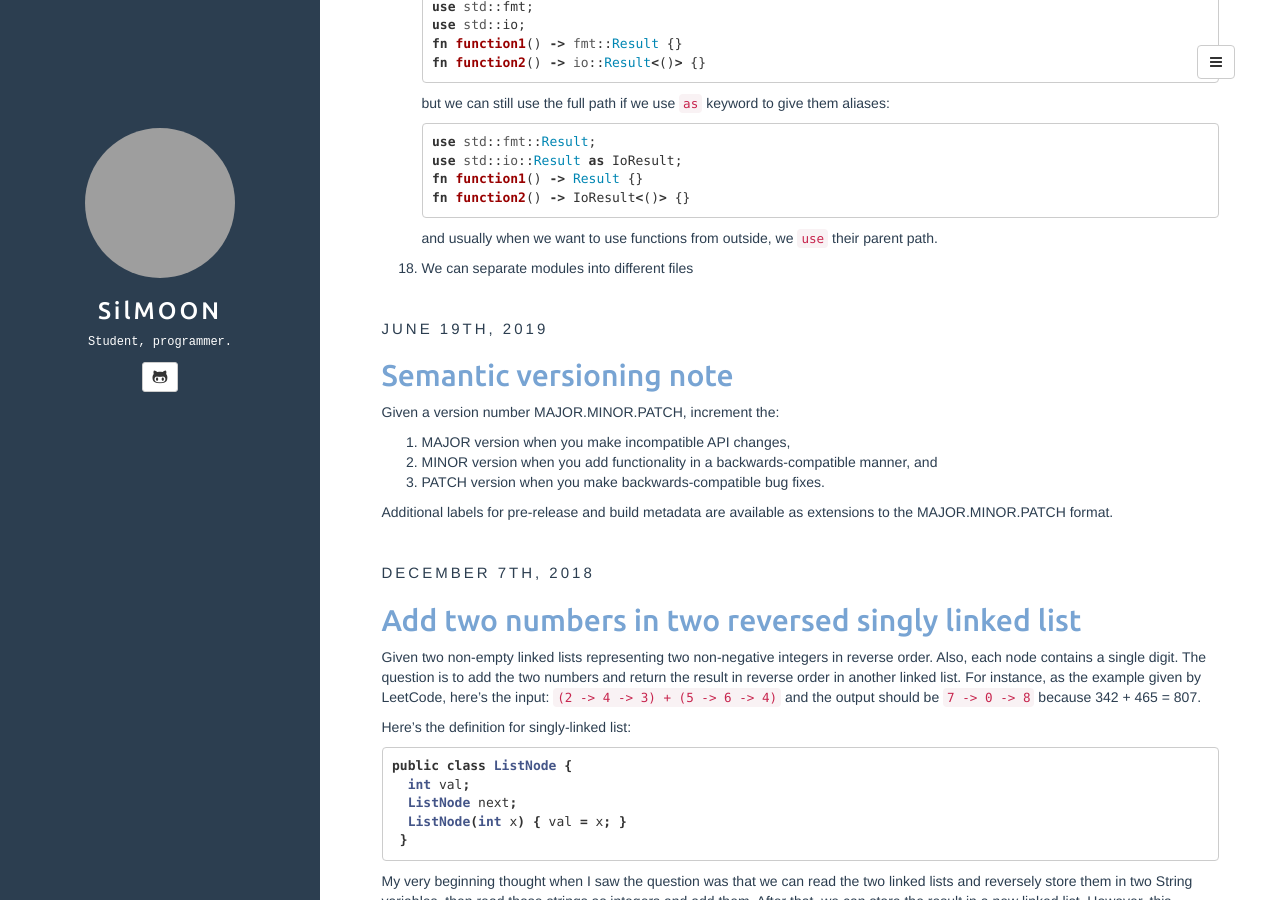
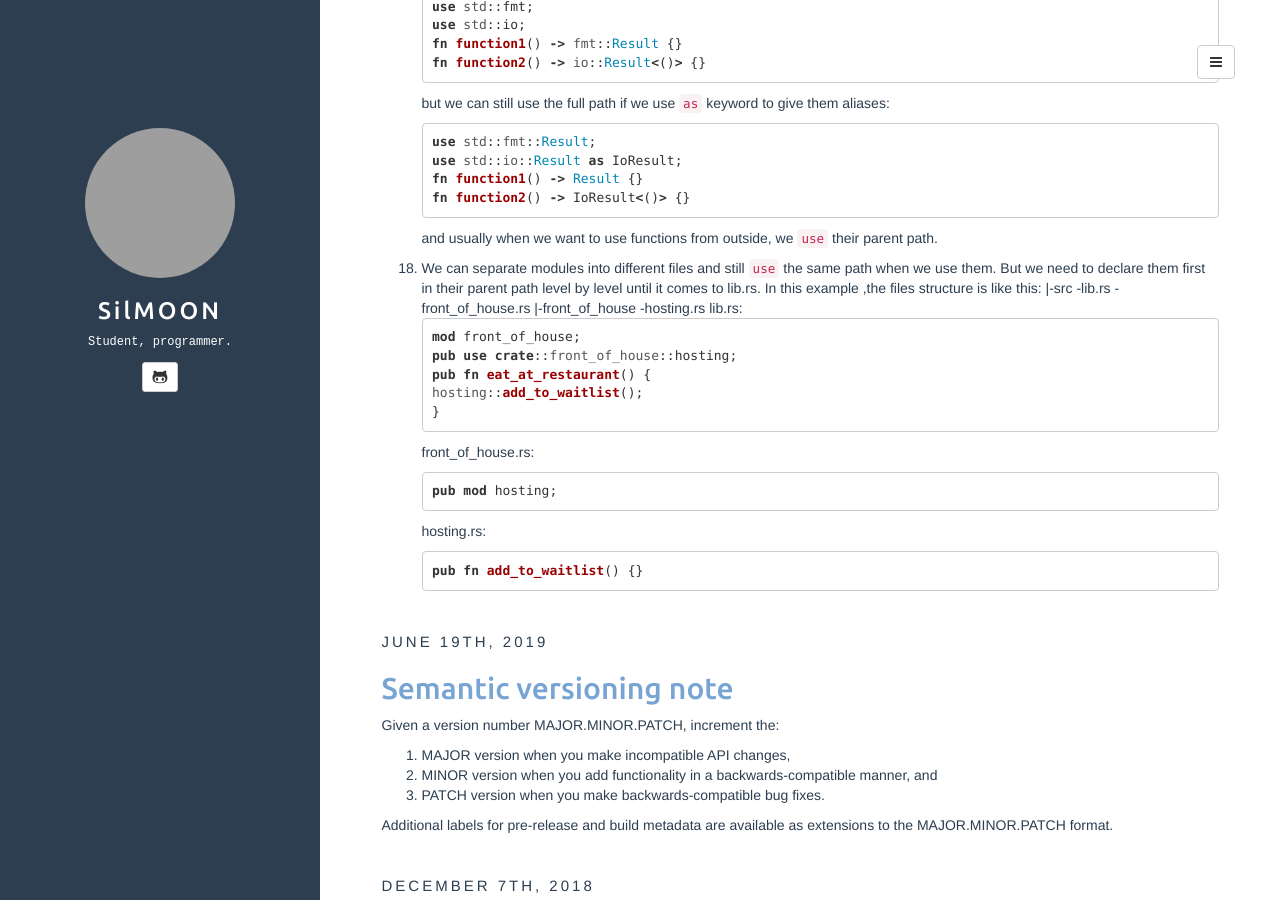
Before and after one commit to SilMOON/silmoon.github.io, a Jekyll site: the page built from index.html, in a window 1280 px wide and 900 px high, scrolled down 2887 px. Built offline with Jekyll 4.4.1, drawn with Linux system fonts in a browser that asks for light colours; the list of posts is cut into pages by our own code; some of the changed text lies outside the part shown; grey boxes are pictures that could not be loaded.

Commit message:
update post

````diff
--- a/_posts/2019-07-15-some-rust-notes.md
+++ b/_posts/2019-07-19-some-rust-notes.md
@@ -160,4 +160,25 @@ fn function1() -> Result {}
 fn function2() -> IoResult<()> {}
 ```
 and usually when we want to use functions from outside, we `use` their parent path.
-18. We can separate modules into different files
+18. We can separate modules into different files and still `use` the same path when we use them. But we need to declare them first in their parent path level by level until it comes to lib.rs. In this example ,the files structure is like this:
+|-src
+  -lib.rs
+  -front_of_house.rs
+  |-front_of_house
+    -hosting.rs
+lib.rs:
+```rust
+mod front_of_house;
+pub use crate::front_of_house::hosting;
+pub fn eat_at_restaurant() {
+    hosting::add_to_waitlist();
+}
+```
+front_of_house.rs:
+```rust
+pub mod hosting;
+```
+hosting.rs:
+```rust
+pub fn add_to_waitlist() {}
+```
````
